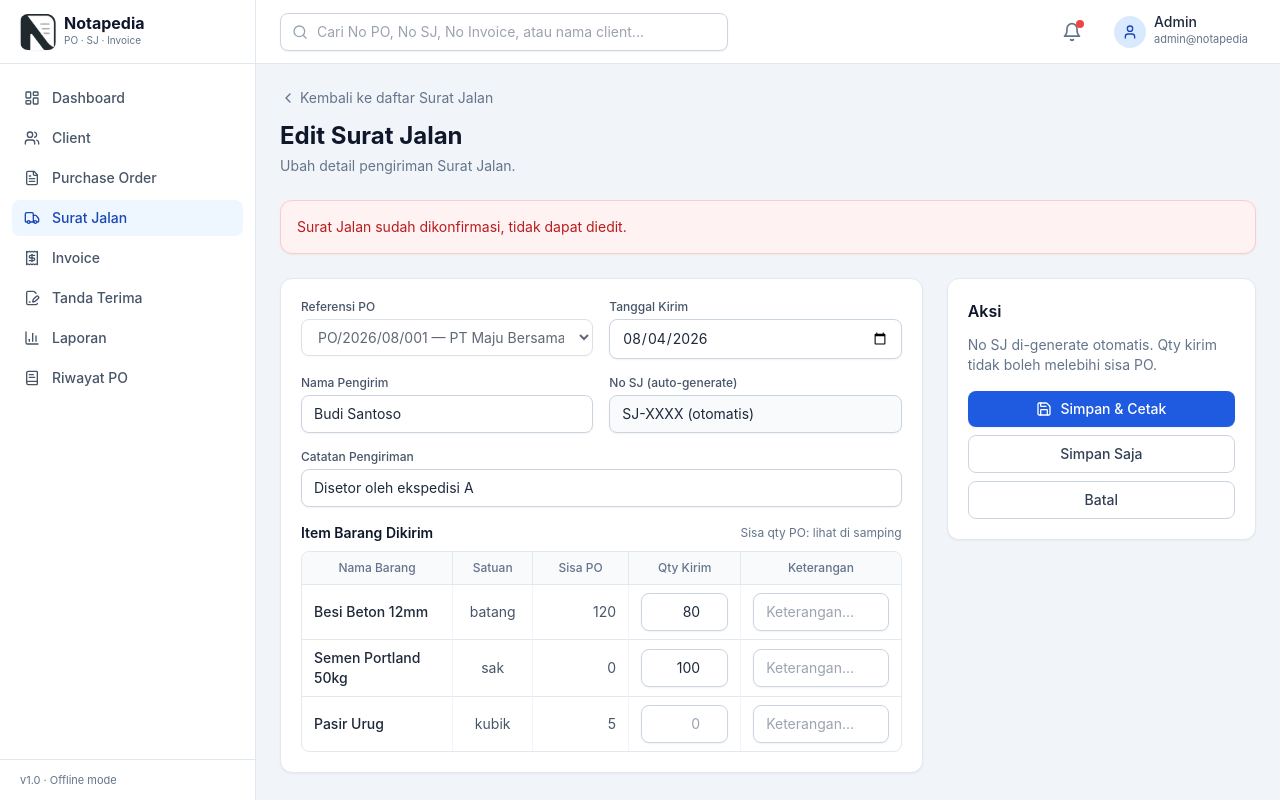
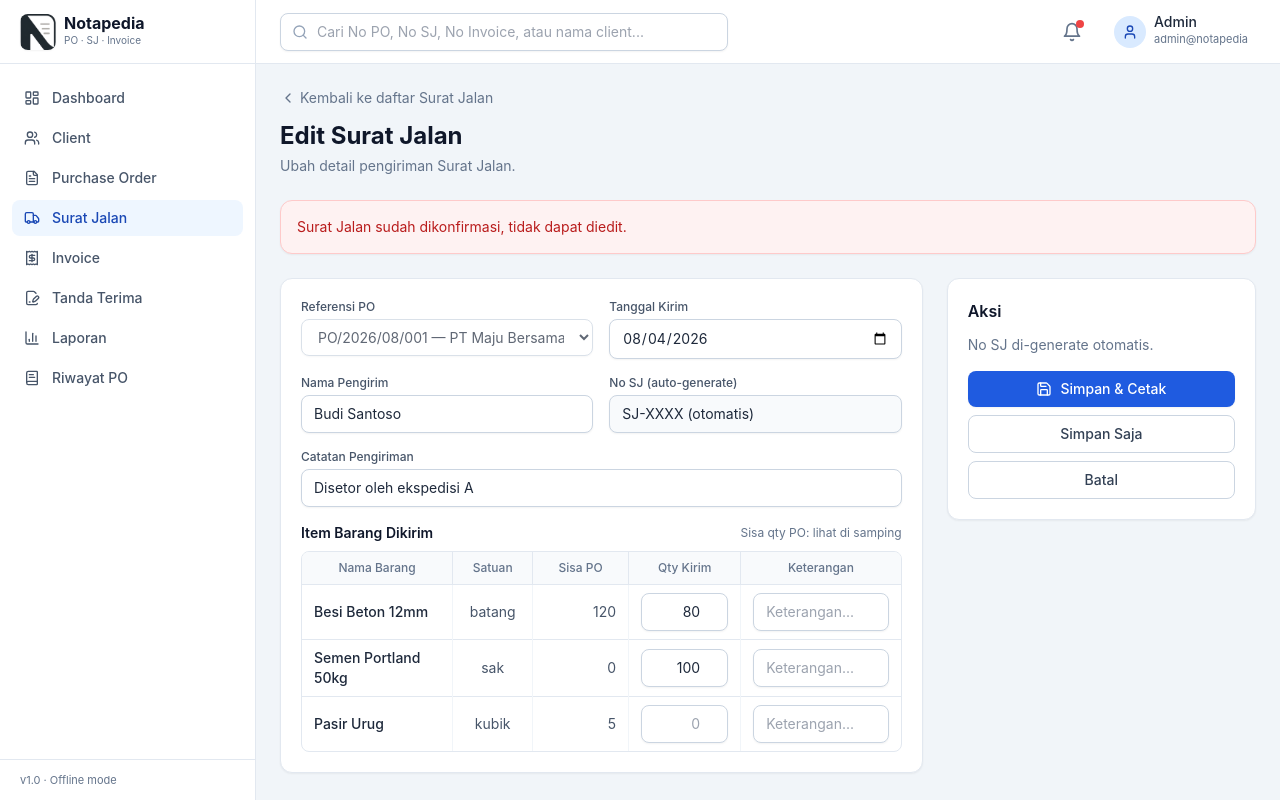
Before and after one commit to Aliester10/Notapedia, a React (Vite) app: page /#/surat-jalan/1/edit in a window 1280 px wide. Built offline with nearby package versions, Linux system fonts and the light colour scheme.

Commit message:
feat(sj): hapus batasan qty kirim tidak boleh melebihi sisa PO

```diff
--- a/electron/services.js
+++ b/electron/services.js
@@ -233,7 +233,7 @@
       `).get(it.po_item_id, po_id);
       if (!pi) throw err('Item PO tidak valid.');
       const sisa = pi.qty_pesan - pi.qty_terkirim - pi.qty_sj;
-      if (qty > sisa) throw err(`Qty kirim melebihi sisa PO untuk "${it.nama_barang || 'item'}" (sisa ${sisa}).`);
+      // if (qty > sisa) throw err(`Qty kirim melebihi sisa PO untuk "${it.nama_barang || 'item'}" (sisa ${sisa}).`);
     }
 
     const noSJ = nextNo('SJ', 'surat_jalan');
@@ -283,7 +283,7 @@
 
       if (!pi) throw err('Item PO tidak valid.');
       const sisa = pi.qty_pesan - pi.qty_terkirim - pi.qty_sj;
-      if (qty > sisa) throw err(`Qty kirim melebihi sisa PO untuk item ini (sisa ${sisa}).`);
+      // if (qty > sisa) throw err(`Qty kirim melebihi sisa PO untuk item ini (sisa ${sisa}).`);
     }
 
     d.prepare('UPDATE surat_jalan SET tanggal_kirim=?, nama_pengirim=?, catatan=? WHERE id=?')
--- a/src/pages/SJForm.jsx
+++ b/src/pages/SJForm.jsx
@@ -180,7 +180,6 @@
                           <td className="px-3 py-2">
                             <input
                               type="number"
-                              max={sisa}
                               className="input text-right"
                               placeholder="0"
                               value={val.qty_kirim}
@@ -212,7 +211,7 @@
 
         <div className="card p-5 h-fit">
           <h3 className="font-semibold text-slate-900 mb-3">Aksi</h3>
-          <p className="text-sm text-slate-500 mb-4">No SJ di-generate otomatis. Qty kirim tidak boleh melebihi sisa PO.</p>
+          <p className="text-sm text-slate-500 mb-4">No SJ di-generate otomatis.</p>
           <div className="flex flex-col gap-2">
             <button className="btn-primary justify-center" onClick={() => simpan(true)} disabled={loading || !po}>
               <Save className="h-4 w-4" /> {loading ? 'Menyimpan...' : 'Simpan & Cetak'}
```
